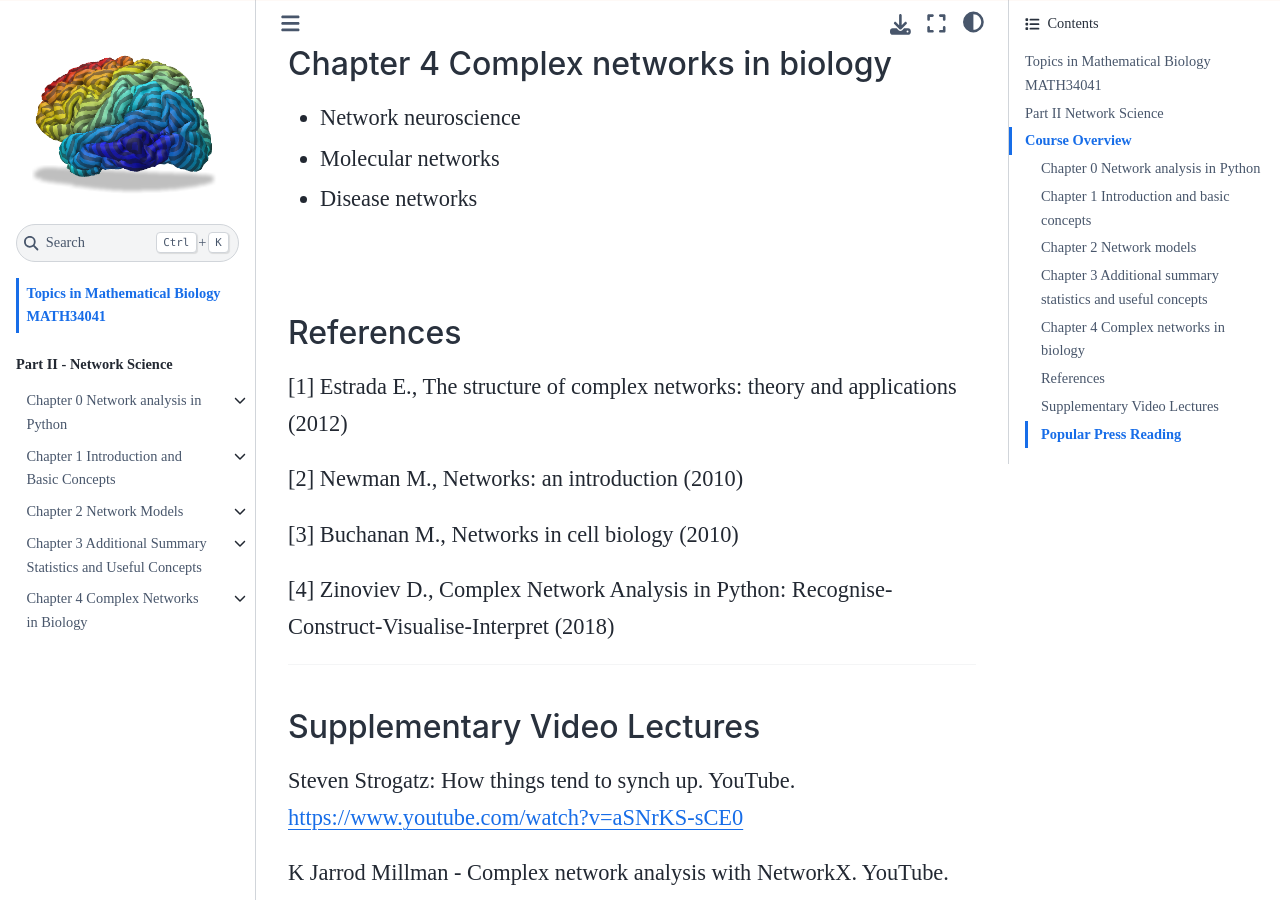
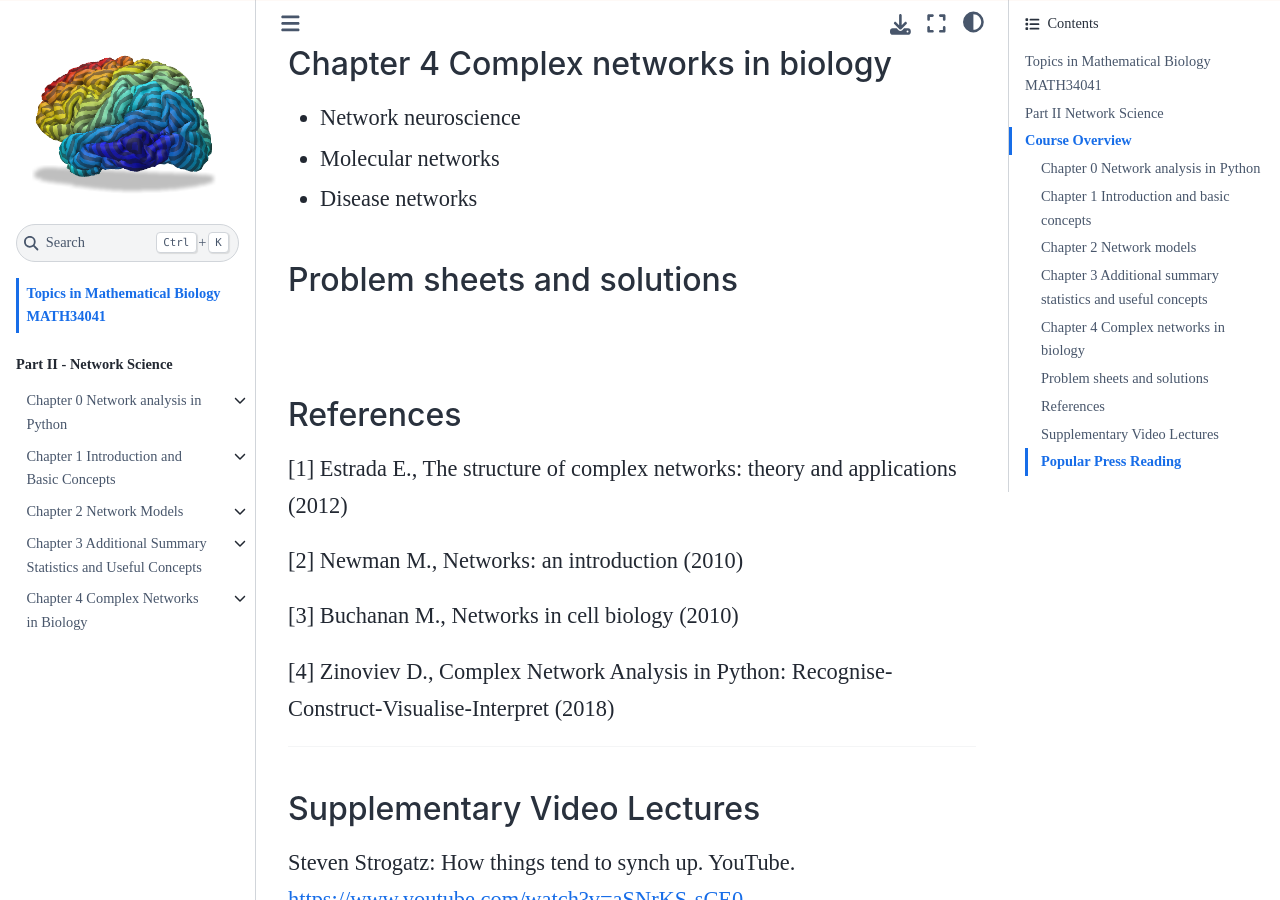
Before and after one commit to jjcrofts77/TMB-MATH34041, a Jupyter Book: the page built from intro.md, in a window 1280 px wide and 900 px high, scrolled down 1527 px. Built offline with Jupyter Book 1.0.4 settings and Sphinx 7.4.7 and the Sphinx Book theme 1.1.4, drawn with Linux system fonts in a browser that asks for light colours; pages that are not in the unit, such as notebooks, are missing from menus.

Commit message:
Update intro.md

```diff
--- a/intro.md
+++ b/intro.md
@@ -38,6 +38,8 @@ This Jupyterbook provides the course notes for the second half of Topics in Math
    - Molecular networks
    - Disease networks
 
+### Problem sheets and solutions
+
 <br>
 
 ## References
```
